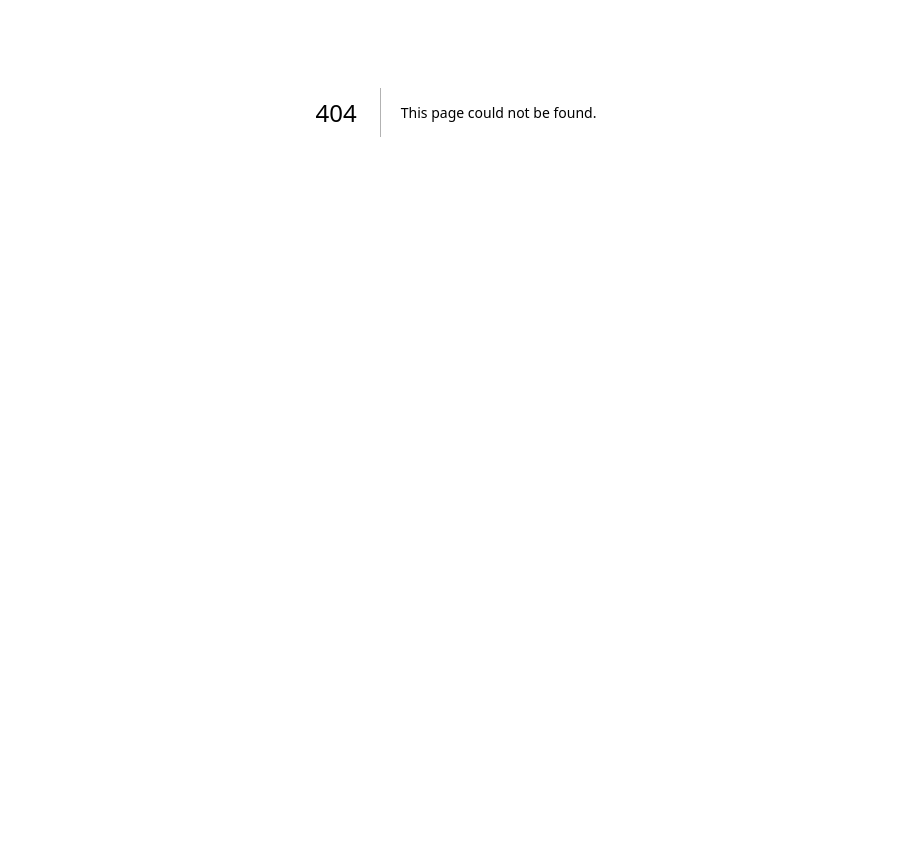
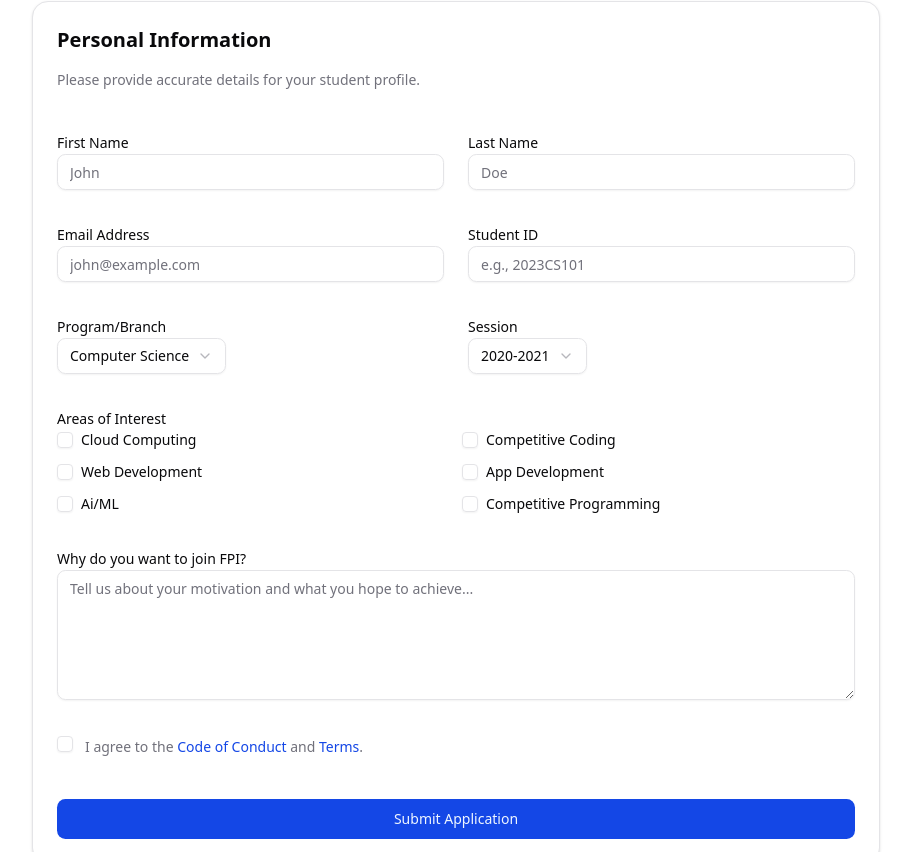
Before and after one commit to safin33221/future-programmer-innovators-client, a Next.js app: page /membership-application in a window 1280 px wide. Before the commit this address had no page. Shown: the part 288-1140 px from the top of the page, without its empty margins (184-1095 px from the left). Before the commit the page ends 800 px from the top, so only its background shows below. Built offline with nearby package versions, Linux system fonts and the light colour scheme.

Commit message:
Refactor authentication pages: remove old files and implement new structure for login, registration, password reset, two-factor authentication, and email verification. Update links and UI components for consistency. Add membership application form with detailed fields and terms agreement.

```diff
--- /dev/null
+++ b/src/app/(PublicLayout)/membership-application/page.tsx
@@ -0,0 +1,190 @@
+import {
+    Card,
+    CardContent,
+    CardHeader,
+    CardTitle,
+    CardDescription,
+    CardFooter,
+} from "@/components/ui/card";
+import { Input } from "@/components/ui/input";
+import { Select, SelectContent, SelectItem, SelectTrigger, SelectValue } from "@/components/ui/select";
+import { Textarea } from "@/components/ui/textarea";
+import { Button } from "@/components/ui/button";
+import { Checkbox } from "@/components/ui/checkbox";
+
+export default function MembershipApplication() {
+    return (
+        <div className="container py-20 px-4 md:px-6 max-w-4xl mx-auto">
+
+            {/* Header */}
+            <div className="text-center space-y-4 mb-16">
+                <h1 className="text-4xl font-bold tracking-tight">
+                    Membership Application
+                </h1>
+                <p className="text-muted-foreground max-w-2xl mx-auto">
+                    Join the community of innovators. Fill out the form below to apply.
+                </p>
+            </div>
+
+            {/* Form Card */}
+            <Card className="shadow-sm rounded-2xl">
+                <CardHeader className="space-y-2 pb-4">
+                    <CardTitle className="text-xl font-semibold">
+                        Personal Information
+                    </CardTitle>
+                    <CardDescription>
+                        Please provide accurate details for your student profile.
+                    </CardDescription>
+                </CardHeader>
+
+                <CardContent className="space-y-8">
+
+                    {/* First + Last Name */}
+                    <div className="grid grid-cols-1 sm:grid-cols-2 gap-6">
+                        <div className="space-y-2">
+                            <label className="text-sm font-medium">First Name</label>
+                            <Input placeholder="John" />
+                        </div>
+
+                        <div className="space-y-2">
+                            <label className="text-sm font-medium">Last Name</label>
+                            <Input placeholder="Doe" />
+                        </div>
+                    </div>
+
+                    {/* Email + Student ID */}
+                    <div className="grid grid-cols-1 sm:grid-cols-2 gap-6">
+                        <div className="space-y-2">
+                            <label className="text-sm font-medium">Email Address</label>
+                            <Input type="email" placeholder="john@example.com" />
+                        </div>
+
+                        <div className="space-y-2">
+                            <label className="text-sm font-medium">Student ID</label>
+                            <Input placeholder="e.g., 2023CS101" />
+                        </div>
+                    </div>
+
+                    {/* Program + Year */}
+                    <div className="grid grid-cols-1 sm:grid-cols-2 gap-6">
+                        <div className="space-y-2">
+                            <label className="text-sm font-medium">Program/Branch</label>
+                            <Select defaultValue="cs">
+                                <SelectTrigger>
+                                    <SelectValue placeholder="Select Program" />
+                                </SelectTrigger>
+                                <SelectContent>
+                                    <SelectItem value="cs">Computer Science</SelectItem>
+                                    <SelectItem value="it">Information Technology</SelectItem>
+                                    <SelectItem value="ec">Electronics</SelectItem>
+                                    <SelectItem value="other">Other</SelectItem>
+                                </SelectContent>
+                            </Select>
+                        </div>
+
+                        <div className="space-y-2">
+                            <label className="text-sm font-medium">Session</label>
+                            <Select defaultValue="2020-2021">
+                                <SelectTrigger>
+                                    <SelectValue placeholder="Select Year" />
+                                </SelectTrigger>
+                                <SelectContent>
+                                    <SelectItem value="2020-2021">2020-2021</SelectItem>
+                                    <SelectItem value="2021-2022">2021-2022</SelectItem>
+                                    <SelectItem value="2022-2023">2022-2023</SelectItem>
+                                    <SelectItem value="2023-2024">2023-2024</SelectItem>
+                                    <SelectItem value="2024-2025">2024-2025</SelectItem>
+                                    <SelectItem value="2025-2026">2025-2026</SelectItem>
+                                    <SelectItem value="2026-2027">2026-2027</SelectItem>
+                                    <SelectItem value="2027-2028">2027-2028</SelectItem>
+                                    <SelectItem value="2028-2029">2028-2029</SelectItem>
+                                    <SelectItem value="2029-2030">2029-2030</SelectItem>
+                                </SelectContent>
+                            </Select>
+                        </div>
+
+                    </div>
+
+                    {/* Areas of Interest */}
+                    <div className="space-y-3">
+                        <label className="text-sm font-medium">Areas of Interest</label>
+
+                        <div className="grid sm:grid-cols-2 gap-3">
+                            <div className="flex items-center space-x-2">
+                                <Checkbox id="cloud" />
+                                <label htmlFor="cloud" className="text-sm font-medium">
+                                    Cloud Computing
+                                </label>
+                            </div>
+
+                            <div className="flex items-center space-x-2">
+                                <Checkbox id="coding" />
+                                <label htmlFor="coding" className="text-sm font-medium">
+                                    Competitive Coding
+                                </label>
+                            </div>
+                            <div className="flex items-center space-x-2">
+                                <Checkbox id="web" />
+                                <label htmlFor="web" className="text-sm font-medium">
+                                    Web Development
+                                </label>
+                            </div>
+                            <div className="flex items-center space-x-2">
+                                <Checkbox id="app" />
+                                <label htmlFor="app" className="text-sm font-medium">
+                                    App Development
+                                </label>
+                            </div>
+                            <div className="flex items-center space-x-2">
+                                <Checkbox id="ai/ml" />
+                                <label htmlFor="ai/ml" className="text-sm font-medium">
+                                    Ai/ML
+                                </label>
+                            </div>
+                            <div className="flex items-center space-x-2">
+                                <Checkbox id="competitive-programming" />
+                                <label htmlFor="competitive-programming" className="text-sm font-medium">
+                                    Competitive Programming
+                                </label>
+                            </div>
+                        </div>
+                    </div>
+
+                    {/* Motivation */}
+                    <div className="space-y-2">
+                        <label className="text-sm font-medium">Why do you want to join FPI?</label>
+                        <Textarea
+                            placeholder="Tell us about your motivation and what you hope to achieve..."
+                            className="min-h-[130px]"
+                        />
+                    </div>
+
+                    {/* Terms Agreement */}
+                    <div className="flex items-start space-x-3 pt-1">
+                        <Checkbox id="terms" />
+                        <label
+                            htmlFor="terms"
+                            className="text-sm text-muted-foreground leading-relaxed"
+                        >
+                            I agree to the{" "}
+                            <a href="#" className="text-primary hover:underline">
+                                Code of Conduct
+                            </a>{" "}
+                            and{" "}
+                            <a href="#" className="text-primary hover:underline">
+                                Terms
+                            </a>
+                            .
+                        </label>
+                    </div>
+                </CardContent>
+
+                <CardFooter className="pt-4">
+                    <Button className="w-full" size="lg">
+                        Submit Application
+                    </Button>
+                </CardFooter>
+            </Card>
+        </div>
+    );
+}
--- a/src/components/modules/Home/HeroSection.tsx
+++ b/src/components/modules/Home/HeroSection.tsx
@@ -24,7 +24,7 @@ export default function HeroSection() {
           </p>
 
           <div className="flex flex-col sm:flex-row gap-4 w-full sm:w-auto">
-            <Link href="/apply">
+            <Link href="/membership-application">
               <Button size="lg" className="w-full sm:w-auto px-8 py-6">
                 Join Future Programmer Innovators
                 <ArrowRight className="ml-2 h-5 w-5" />
--- a/src/components/ui/select.tsx
+++ b/src/components/ui/select.tsx
@@ -37,7 +37,7 @@ function SelectTrigger({
       data-slot="select-trigger"
       data-size={size}
       className={cn(
-        "border-input data-[placeholder]:text-muted-foreground [&_svg:not([class*='text-'])]:text-muted-foreground focus-visible:border-ring focus-visible:ring-ring/50 aria-invalid:ring-destructive/20 dark:aria-invalid:ring-destructive/40 aria-invalid:border-destructive dark:bg-input/30 dark:hover:bg-input/50 flex w-fit items-center justify-between gap-2 rounded-md border bg-transparent px-3 py-2 text-sm whitespace-nowrap shadow-xs transition-[color,box-shadow] outline-none focus-visible:ring-[3px] disabled:cursor-not-allowed disabled:opacity-50 data-[size=default]:h-9 data-[size=sm]:h-8 *:data-[slot=select-value]:line-clamp-1 *:data-[slot=select-value]:flex *:data-[slot=select-value]:items-center *:data-[slot=select-value]:gap-2 [&_svg]:pointer-events-none [&_svg]:shrink-0 [&_svg:not([class*='size-'])]:size-4",
+        "border-input data-placeholder:text-muted-foreground [&_svg:not([class*='text-'])]:text-muted-foreground focus-visible:border-ring focus-visible:ring-ring/50 aria-invalid:ring-destructive/20 dark:aria-invalid:ring-destructive/40 aria-invalid:border-destructive dark:bg-input/30 dark:hover:bg-input/50 flex w-fit items-center justify-between gap-2 rounded-md border bg-transparent px-3 py-2 text-sm whitespace-nowrap shadow-xs transition-[color,box-shadow] outline-none focus-visible:ring-[3px] disabled:cursor-not-allowed disabled:opacity-50 data-[size=default]:h-9 data-[size=sm]:h-8 *:data-[slot=select-value]:line-clamp-1 *:data-[slot=select-value]:flex *:data-[slot=select-value]:items-center *:data-[slot=select-value]:gap-2 [&_svg]:pointer-events-none [&_svg]:shrink-0 [&_svg:not([class*='size-'])]:size-4",
         className
       )}
       {...props}
@@ -62,7 +62,7 @@ function SelectContent({
       <SelectPrimitive.Content
         data-slot="select-content"
         className={cn(
-          "bg-popover text-popover-foreground data-[state=open]:animate-in data-[state=closed]:animate-out data-[state=closed]:fade-out-0 data-[state=open]:fade-in-0 data-[state=closed]:zoom-out-95 data-[state=open]:zoom-in-95 data-[side=bottom]:slide-in-from-top-2 data-[side=left]:slide-in-from-right-2 data-[side=right]:slide-in-from-left-2 data-[side=top]:slide-in-from-bottom-2 relative z-50 max-h-(--radix-select-content-available-height) min-w-[8rem] origin-(--radix-select-content-transform-origin) overflow-x-hidden overflow-y-auto rounded-md border shadow-md",
+          "bg-popover text-popover-foreground data-[state=open]:animate-in data-[state=closed]:animate-out data-[state=closed]:fade-out-0 data-[state=open]:fade-in-0 data-[state=closed]:zoom-out-95 data-[state=open]:zoom-in-95 data-[side=bottom]:slide-in-from-top-2 data-[side=left]:slide-in-from-right-2 data-[side=right]:slide-in-from-left-2 data-[side=top]:slide-in-from-bottom-2 relative z-50 max-h-(--radix-select-content-available-height) min-w-32 origin-(--radix-select-content-transform-origin) overflow-x-hidden overflow-y-auto rounded-md border shadow-md",
           position === "popper" &&
             "data-[side=bottom]:translate-y-1 data-[side=left]:-translate-x-1 data-[side=right]:translate-x-1 data-[side=top]:-translate-y-1",
           className
@@ -76,7 +76,7 @@ function SelectContent({
           className={cn(
             "p-1",
             position === "popper" &&
-              "h-[var(--radix-select-trigger-height)] w-full min-w-[var(--radix-select-trigger-width)] scroll-my-1"
+              "h-(--radix-select-trigger-height) w-full min-w-(--radix-select-trigger-width) scroll-my-1"
           )}
         >
           {children}
@@ -109,7 +109,7 @@ function SelectItem({
     <SelectPrimitive.Item
       data-slot="select-item"
       className={cn(
-        "focus:bg-accent focus:text-accent-foreground [&_svg:not([class*='text-'])]:text-muted-foreground relative flex w-full cursor-default items-center gap-2 rounded-sm py-1.5 pr-8 pl-2 text-sm outline-hidden select-none data-[disabled]:pointer-events-none data-[disabled]:opacity-50 [&_svg]:pointer-events-none [&_svg]:shrink-0 [&_svg:not([class*='size-'])]:size-4 *:[span]:last:flex *:[span]:last:items-center *:[span]:last:gap-2",
+        "focus:bg-accent focus:text-accent-foreground [&_svg:not([class*='text-'])]:text-muted-foreground relative flex w-full cursor-default items-center gap-2 rounded-sm py-1.5 pr-8 pl-2 text-sm outline-hidden select-none data-disabled:pointer-events-none data-disabled:opacity-50 [&_svg]:pointer-events-none [&_svg]:shrink-0 [&_svg:not([class*='size-'])]:size-4 *:[span]:last:flex *:[span]:last:items-center *:[span]:last:gap-2",
         className
       )}
       {...props}
```
Also changed, not shown: src/app/(Auth)/forgot-password/page.tsx (renamed from src/app/(AuthLayout)/forgot-password/page.tsx), src/app/(Auth)/layout.tsx (renamed from src/app/(AuthLayout)/layout.tsx), src/app/(Auth)/login/page.tsx (renamed from src/app/(AuthLayout)/login/page.tsx), src/app/(Auth)/register/page.tsx (renamed from src/app/(AuthLayout)/register/page.tsx), src/app/(Auth)/reset-password/page.tsx (renamed from src/app/(AuthLayout)/reset-password/page.tsx), src/app/(Auth)/two-factor/page.tsx (renamed from src/app/(AuthLayout)/two-factor/page.tsx), src/app/(Auth)/verify-email/page.tsx (renamed from src/app/(AuthLayout)/verify-email/page.tsx).
